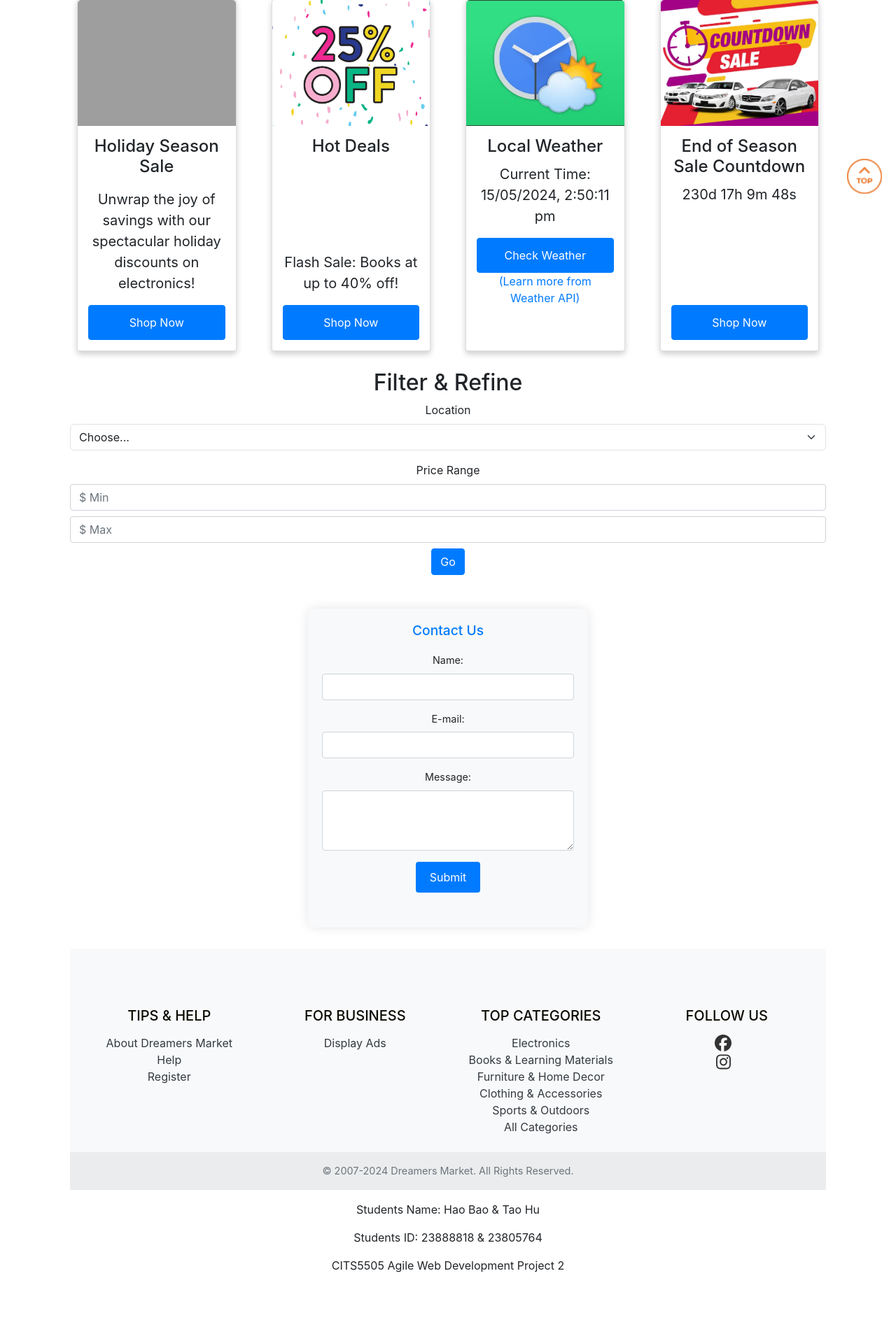
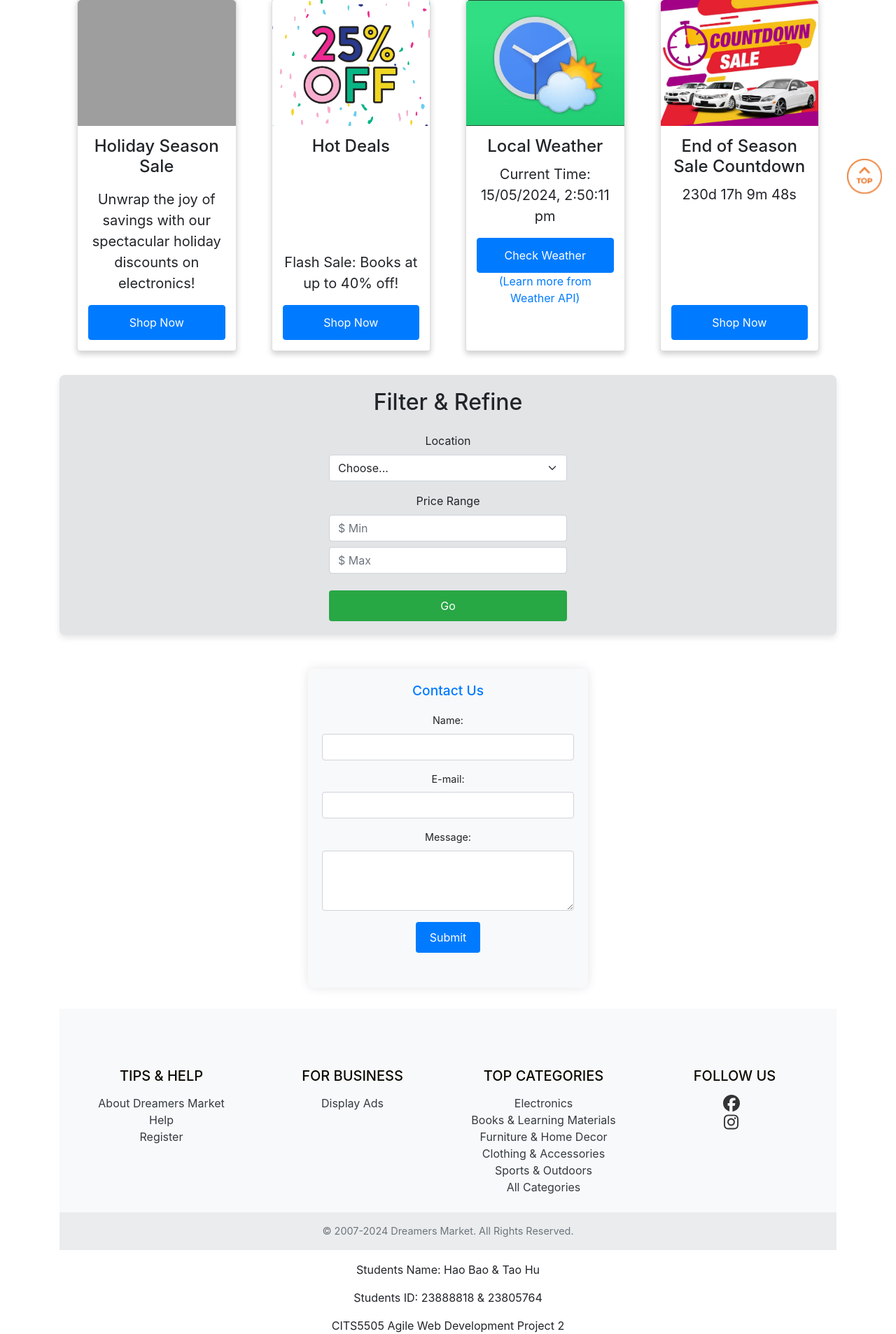
Before and after one commit to thogb/CITS5505-group-project, a Flask app: page / in a window 1280 px wide. Shown: the part 503-2410 px from the top of the page at 70% size. Before the commit the page ends 2322 px from the top, so only its background shows below. Run offline with Flask 3, Linux system fonts and the light colour scheme; the visitor is signed in with stand-in values (Sample User, id 1); some libraries are stand-ins or nearby versions; grey boxes are pictures that could not be loaded.

Commit message:
updated css file for fitter section

```diff
--- a/app/static/css/home.css
+++ b/app/static/css/home.css
@@ -37,7 +37,39 @@
   border-color: #28a745 !important;
 }
 
+/* Filter & Refine styles */
+.filter-refine {
+  background-color: #e2e4e6; /* Light background for the section */
+  padding: 20px;
+  border-radius: 8px; /* Rounded corners */
+  box-shadow: 0 4px 8px rgba(0, 0, 0, 0.1); /* Subtle shadow for depth */
+  margin-top: 30px; /* Separate from other sections */
+}
 
+/* Styles for form elements within the Filter & Refine section */
+.filter-refine .form-control, .filter-refine .form-select {
+  border-radius: 0.25rem;
+  background-color: #fff;
+  border: 1px solid #ced4da;
+}
+
+.filter-refine .btn-primary {
+  background-color: #28a745; /* Primary button color */
+  border: none;
+  padding: 10px 20px;
+  border-radius: 0.25rem; /* Rounded button corners */
+  transition: background-color 0.15s; /* Smooth transition for hover effect */
+}
+
+
+/* Ensuring the spacing and layout are visually pleasing */
+.filter-refine label {
+  margin-bottom: 0.5rem;
+}
+
+.filter-refine .mb-3 {
+  margin-bottom: 16px;
+}
 /* Reduce the width of the form fields in the Contact Us section */
 #contact form .form-control {
   max-width: 400px; /* Adjust this value as needed */
--- a/app/static/js/home/home.js
+++ b/app/static/js/home/home.js
@@ -66,6 +66,8 @@ document.addEventListener('DOMContentLoaded', function() {
       }
   }
 
+
+  // Product 3
   // Start the countdown timer and update every second
   let interval = setInterval(updateCountdown, 1000);
 });
--- a/app/templates/home/home.html
+++ b/app/templates/home/home.html
@@ -77,8 +77,10 @@
 </div>
 
 <!-- Filter & Refine Section -->
-<div class="container text-center mt-3 filter-refine">
-    <h2>Filter & Refine</h2>
+<div class="container text-center my-4 filter-refine">
+    <h2 class="mb-4">Filter & Refine</h2>
+    <div class="row justify-content-center">
+        <div class="col-md-4">
             <div class="mb-3">
                 <label for="locationSelect" class="form-label">Location</label>
                 <select class="form-select" id="locationSelect">
@@ -94,7 +96,10 @@
                 <label for="priceMin" class="form-label">Price Range</label>
                 <input type="number" class="form-control" id="priceMin" placeholder="$ Min">
                 <input type="number" class="form-control mt-2" id="priceMax" placeholder="$ Max">
+            </div>
             <button class="btn btn-primary mt-2" type="button" onclick="filterResults()">Go</button>
+        </div>
+    </div>
 </div>
     <!-- View More button -->
     <!-- <a href="{{ url_for('item.items') }}" class="btn btn-secondary mt-3">View More</a>
```
Lines whose indentation alone changed are shown as unchanged.
